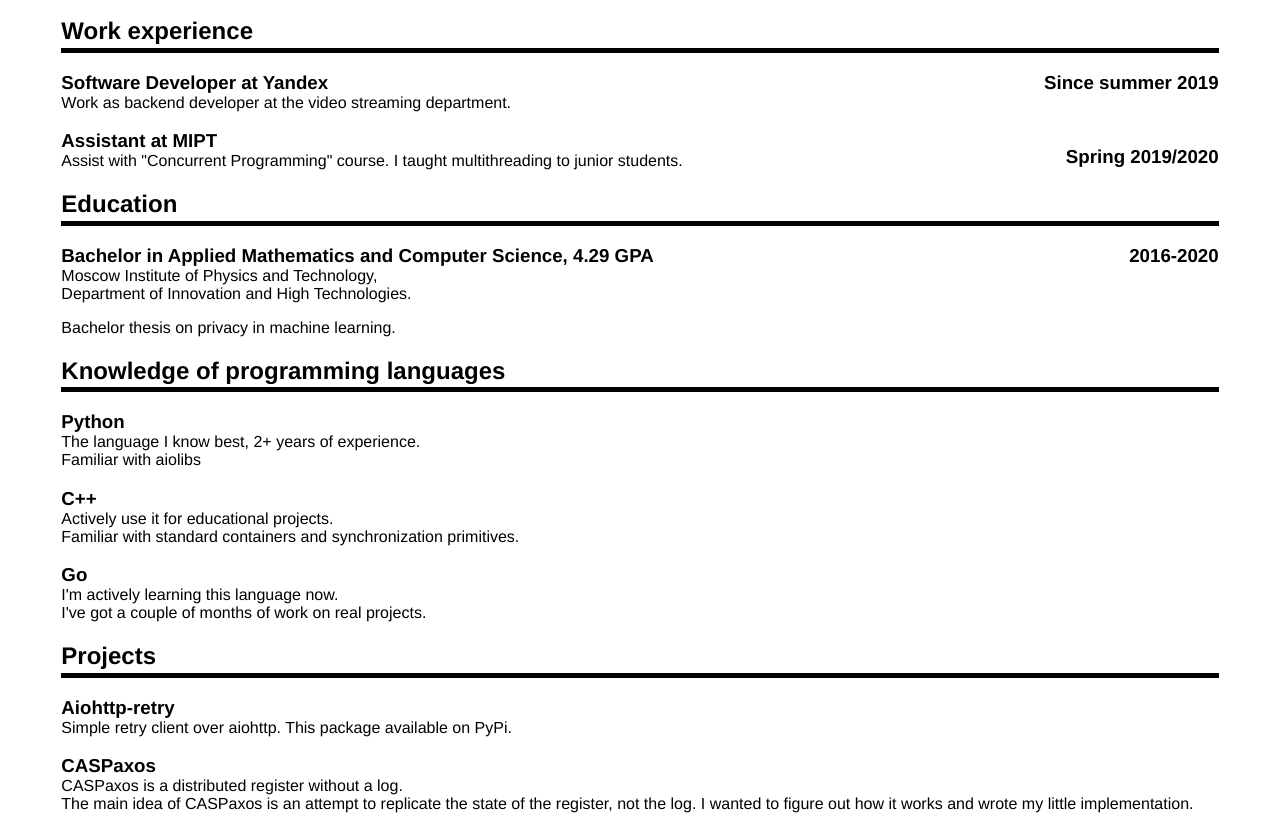
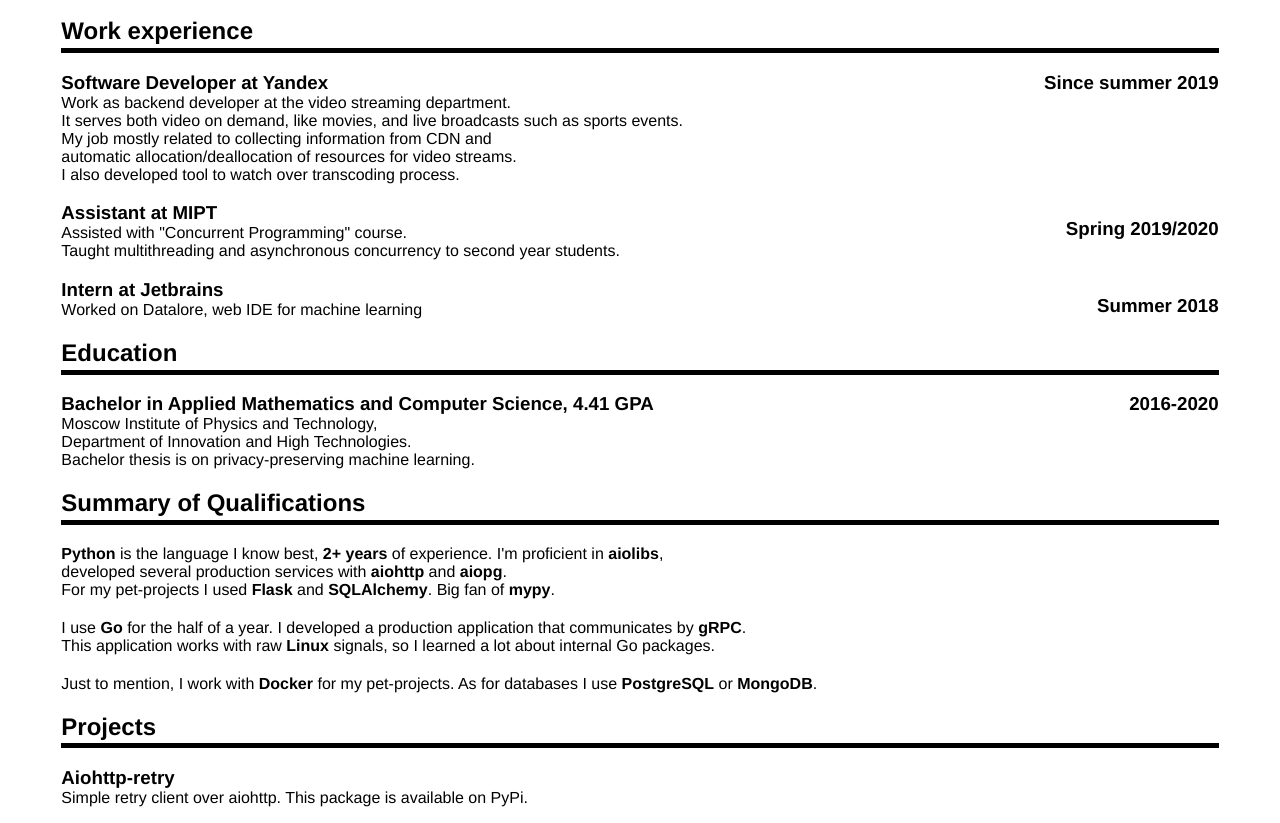
Before and after one commit to inyutin/CV, a plain HTML site: page sources/index.html in a window 1280 px wide. Shown: the part 80-903 px from the top of the page. Drawn offline with Linux system fonts and the light colour scheme.

Commit message:
update CV

```diff
--- a/sources/index.html
+++ b/sources/index.html
@@ -26,39 +26,59 @@
 
             <h3 class="date">Since summer 2019</h3>
             <h3>Software Developer at Yandex</h3>
-            <p>Work as backend developer at the video streaming department.</p>
+            <p>
+                Work as backend developer at the video streaming department. <br>
+                It serves both video on demand, like movies, and live broadcasts such as sports events. <br>
+                My job mostly related to collecting information from CDN and <br>
+                automatic allocation/deallocation of resources for video streams. <br>
+                I also developed tool to watch over transcoding process.
+            </p>
 
             <h3 class="date">Spring 2019/2020</h3>
             <h3>Assistant at MIPT</h3>
-            <p>Assist with "Concurrent Programming" course. I taught multithreading to junior students.</p>
+            <p>
+                Assisted with "Concurrent Programming" course. <br>
+                Taught multithreading and asynchronous concurrency to second year students.
+            </p>
+
+            <h3 class="date">Summer 2018</h3>
+            <h3>Intern at Jetbrains</h3>
+            <p>
+                Worked on Datalore, web IDE for machine learning
+            </p>
         </div>
         <div class="entry">
             <h2>Education</h2>
             <div class="line"></div>
             <h3 class="date">2016-2020</h3>
-            <h3>Bachelor in Applied Mathematics and Computer Science, 4.29 GPA</h3>
-            <p>Moscow Institute of Physics and Technology, <br>
-                Department of Innovation and High Technologies.</p>
-            <p>Bachelor thesis on privacy in machine learning.</p>
+            <h3>Bachelor in Applied Mathematics and Computer Science, 4.41 GPA</h3>
+            <p>
+                Moscow Institute of Physics and Technology, <br>
+                Department of Innovation and High Technologies. <br>
+                Bachelor thesis is on privacy-preserving machine learning.
+            </p>
         </div>
         <div class="entry">
-            <h2>Knowledge of programming languages</h2>
+            <h2>Summary of Qualifications</h2>
             <div class="line"></div>
-            <h3>Python</h3>
-            <p>The language I know best, 2+ years of experience. <br>
-                Familiar with aiolibs</p>
-            <h3>C++</h3>
-            <p>Actively use it for educational projects. <br>
-               Familiar with standard containers and synchronization primitives.</p>
-            <h3>Go</h3>
-            <p>I'm actively learning this language now. <br>
-               I've got a couple of months of work on real projects.</p>
+            <p style="margin-top: 20;">
+                <b>Python</b> is the language I know best, <b>2+ years</b> of experience. I'm proficient in <b>aiolibs</b>, <br>
+                developed several production services with <b>aiohttp</b> and <b>aiopg</b>. <br>
+                For my pet-projects I used <b>Flask</b> and <b>SQLAlchemy</b>. Big fan of <b>mypy</b>. <br>
+            </p>
+            <p style="margin-top: 20;">
+                I use <b>Go</b> for the half of a year. I developed a production application that communicates by <b>gRPC</b>. <br>
+                This application works with raw <b>Linux</b> signals, so I learned a lot about internal Go packages.
+            </p>
+            <p style="margin-top: 20;">
+                Just to mention, I work with <b>Docker</b> for my pet-projects. As for databases I use <b>PostgreSQL</b> or <b>MongoDB</b>.
+            </p>
         </div>
         <div class="entry">
             <h2>Projects</h2>
             <div class="line"></div>
             <h3>Aiohttp-retry</h3>
-            <p>Simple retry client over aiohttp. This package available on PyPi.</p>
+            <p>Simple retry client over aiohttp. This package is available on PyPi.</p>
 
             <h3>CASPaxos</h3>
             <p>
@@ -69,15 +89,16 @@
 
             <h3>ViBoard</h3>
             <p>
-                The project that grew out of hackathon. It was a video service where all the data was stored distributed on the IPFS network. <br>
-                We tried to build a community based economy. Every day  a certain number of new coins, which were distributed to the most active users in a day, appeared. <br>
-                We supposed coins cost would to be ensured by the popularity of the platform, but the project didn't took off. <br>
+                The project that grew out from hackathon. It was a video service where all the data was stored distributed on the IPFS network.
+                We tried to build a community based economy. Every day  a certain number of new coins, which were <br>
+                distributed to the most active users in a day, appeared. We supposed coins cost would be ensured by the popularity <br>
+                of the platform, but the project didn't take off.
             </p>
 
             <h3>TinyFileSystem</h3>
             <p>
-                Toy file system model. All the information is stored in one file and access to it is provided through a special application-interface.
-                I have implemented all the basic commands for working with folders and files.
+                Toy file system model. All the information is stored in one file and access is provided through a special interface.<br>
+                I have implemented all the basic commands for working with directories and files.
             </p>
 
         </div>
```
Also changed, not shown: 1 other file.
